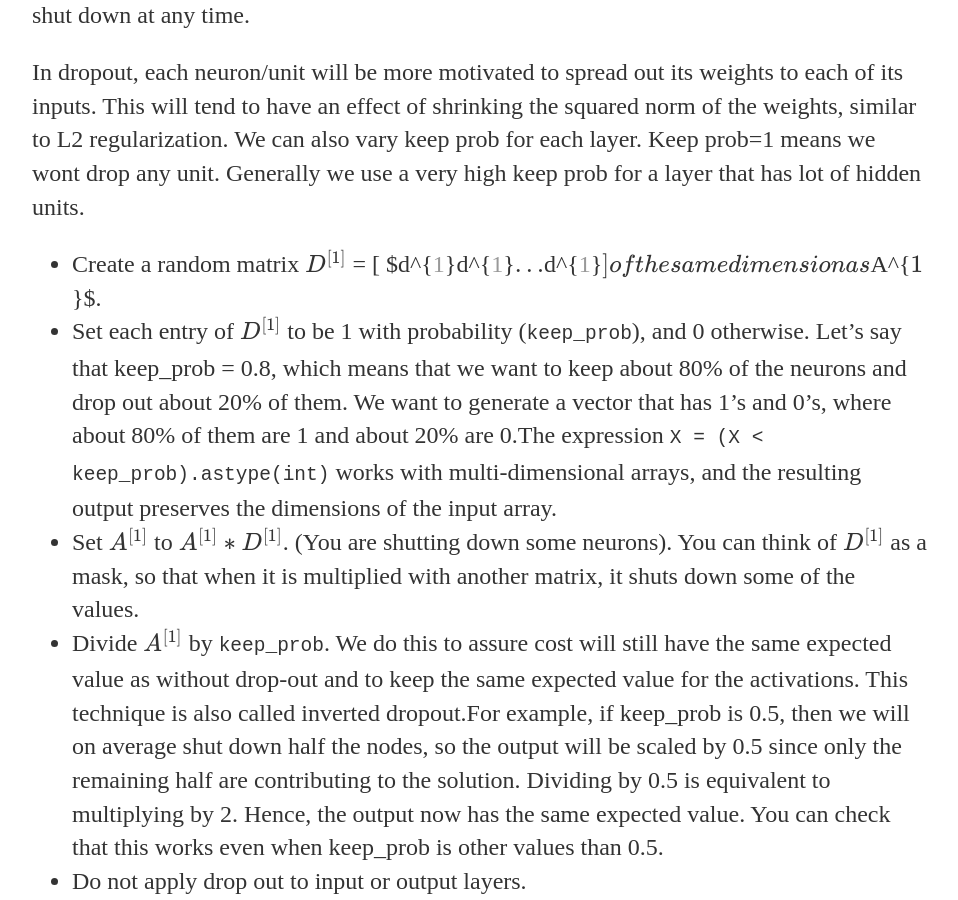
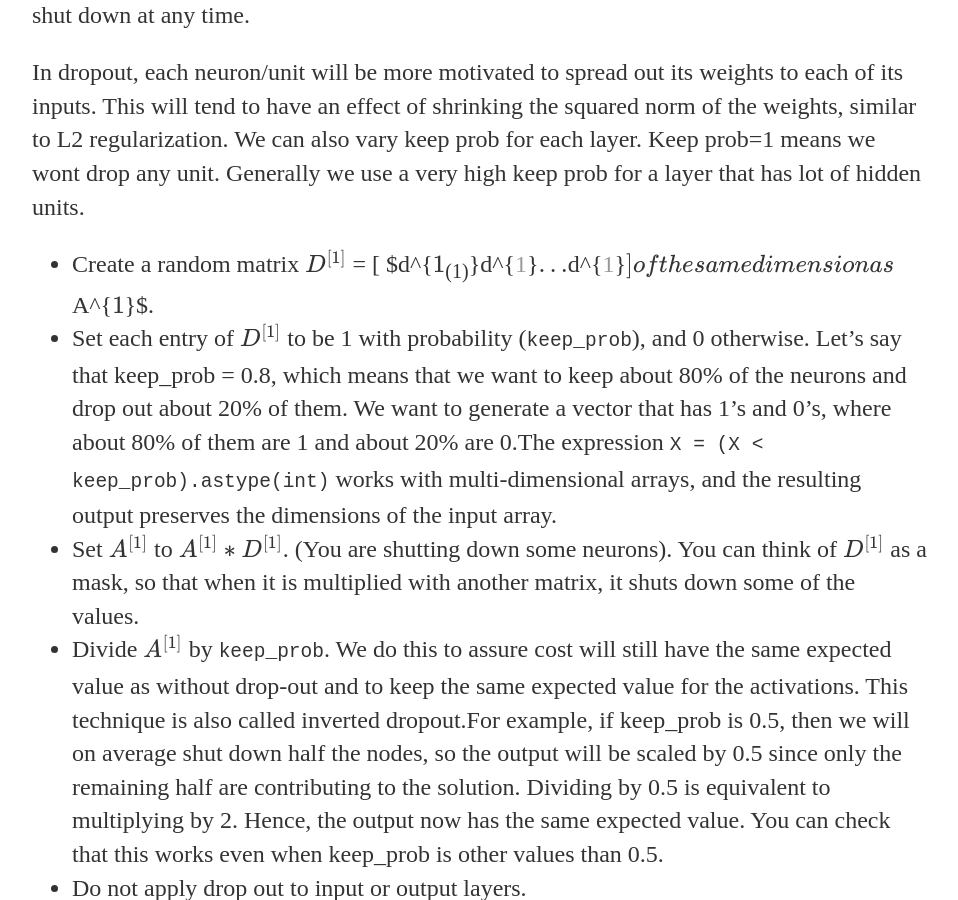
Before and after one commit to lakshmi2688/lakshmi2688.github.io, a Jekyll site: the page built from _posts/2022-12-05-Multi-class-classification-Deep-Learning.md, in a window 1280 px wide and 900 px high, scrolled down 9396 px. Shown: the whole window, without its empty margins (160-1118 px from the left). Built offline with Jekyll 4.4.1, drawn with Linux system fonts in a browser that asks for light colours; formulas are drawn with MathJax 3.

Commit message:
Update 2022-12-05-Multi-class-classification-Deep-Learning.md

```diff
--- a/_posts/2022-12-05-Multi-class-classification-Deep-Learning.md
+++ b/_posts/2022-12-05-Multi-class-classification-Deep-Learning.md
@@ -267,7 +267,7 @@ It randomly shuts down some neurons in each iteration.** At each iteration, you
 
 In dropout, each neuron/unit will be more motivated to spread out its weights to each of its inputs. This will tend to have an effect of shrinking the squared norm of the weights, similar to L2 regularization. We can also vary keep prob for each layer. Keep prob=1 means we wont drop any unit. Generally we use a very high keep prob for a layer that has lot of hidden units.
 
-- Create a random matrix $D^{[1]}$ = [ $d^{[1](1)}$  $d^{[1](2)}$ ... $d^{[1](m)}$ ] of the same dimension as $A^{[1]}$.
+- Create a random matrix $D^{[1]}$ = [ $d^{[1]<sub>(1)</sub>}$  $d^{[1](2)}$ ... $d^{[1](m)}$ ] of the same dimension as $A^{[1]}$.
 - Set each entry of $D^{[1]}$ to be 1 with probability (`keep_prob`), and 0 otherwise. Let's say that keep_prob = 0.8, which means that we want to keep about 80% of the neurons and drop out about 20% of them.  We want to generate a vector that has 1's and 0's, where about 80% of them are 1 and about 20% are 0.The expression `X = (X < keep_prob).astype(int)` works with multi-dimensional arrays, and the resulting output preserves the dimensions of the input array.
 - Set $A^{[1]}$ to $A^{[1]} * D^{[1]}$. (You are shutting down some neurons). You can think of $D^{[1]}$ as a mask, so that when it is multiplied with another matrix, it shuts down some of the values.
 - Divide $A^{[1]}$ by `keep_prob`. We do this to assure cost will still have the same expected value as without drop-out and to keep the same expected value for the activations. This technique is also called inverted dropout.For example, if keep_prob is 0.5, then we will on average shut down half the nodes, so the output will be scaled by 0.5 since only the remaining half are contributing to the solution. Dividing by 0.5 is equivalent to multiplying by 2. Hence, the output now has the same expected value. You can check that this works even when keep_prob is other values than 0.5.
```
